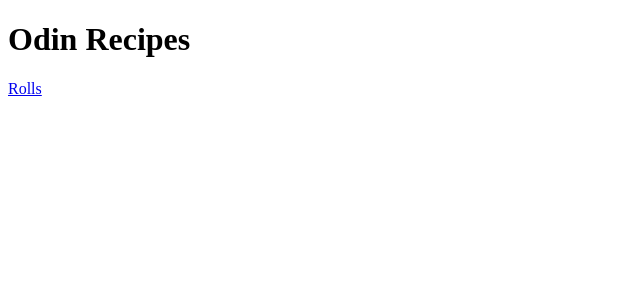
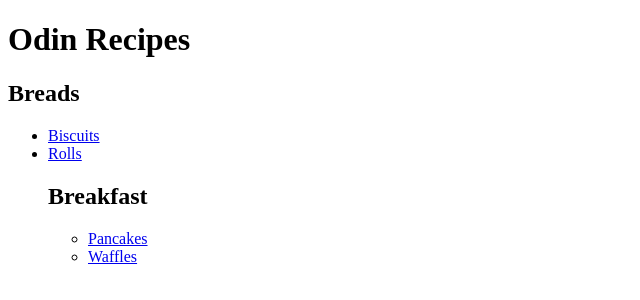
Before and after one commit to jeff527/odin-recipes, a plain HTML site: page index.html in a window 1280 px wide. Shown: the whole page, without its empty margins (0-640 px from the left). Drawn offline with Linux system fonts and the light colour scheme.

Commit message:
biscuits.html

```diff
--- a/index.html
+++ b/index.html
@@ -8,6 +8,15 @@
 
         <body>
             <h1>Odin Recipes</h1>
-            <a href="rolls.html">Rolls</a>
+            <h2>Breads</h2>
+            <ul>
+                <li><a href="biscuits.html">Biscuits</a>
+                <li><a href="rolls.html">Rolls</a></li>
+            <h2>Breakfast</h2>
+            <ul>
+                <li><a href="pancakes.html">Pancakes</a></li>
+                <li><a href="waffles.html">Waffles</a></li>
+            </ul>
+
         </body>
     </html>
```
Also changed, not shown: biscuits.html (added, +12 -0 lines), pancakes.html (added, +12 -0 lines), waffles.html (added, +12 -0 lines).
